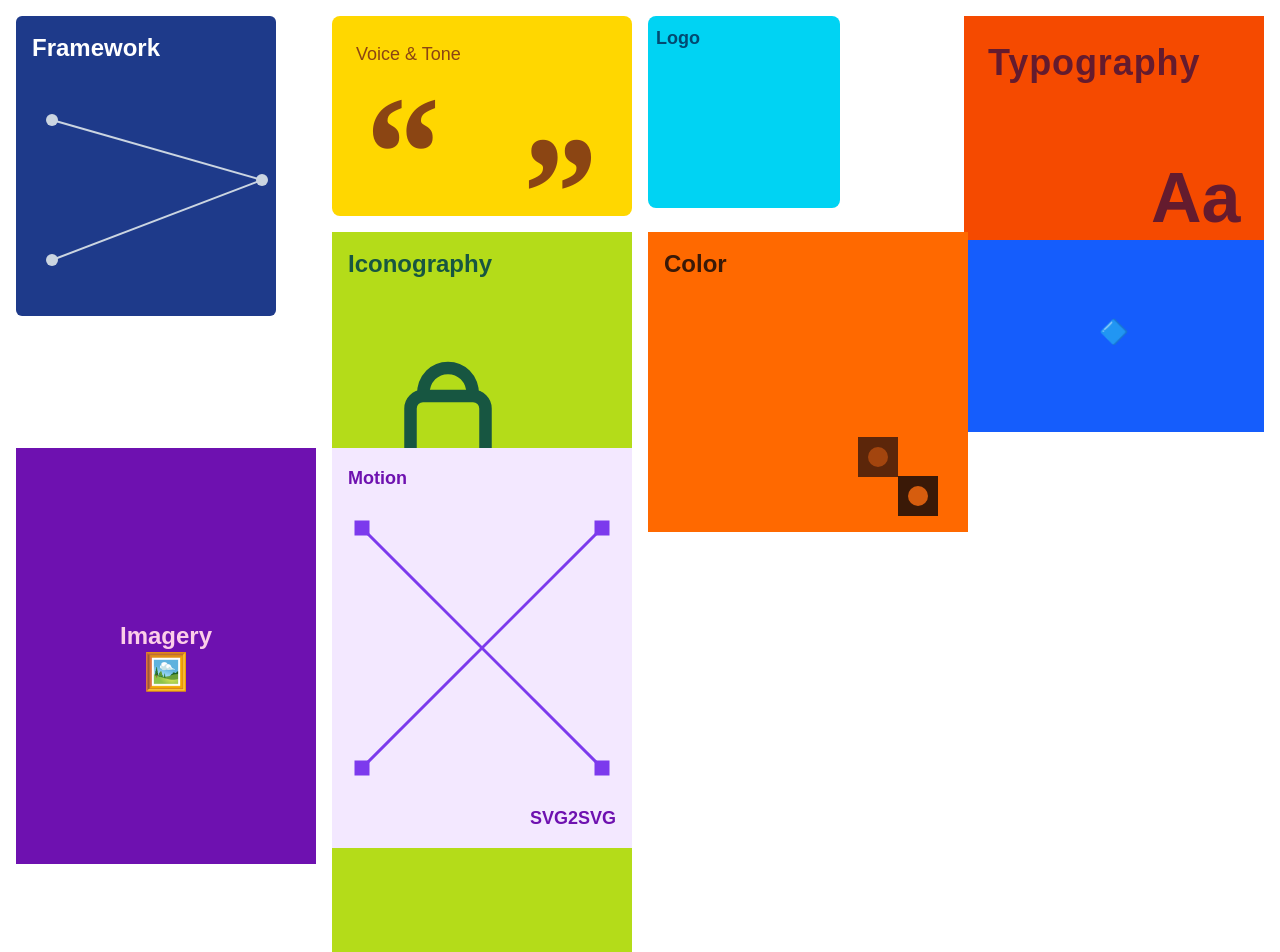
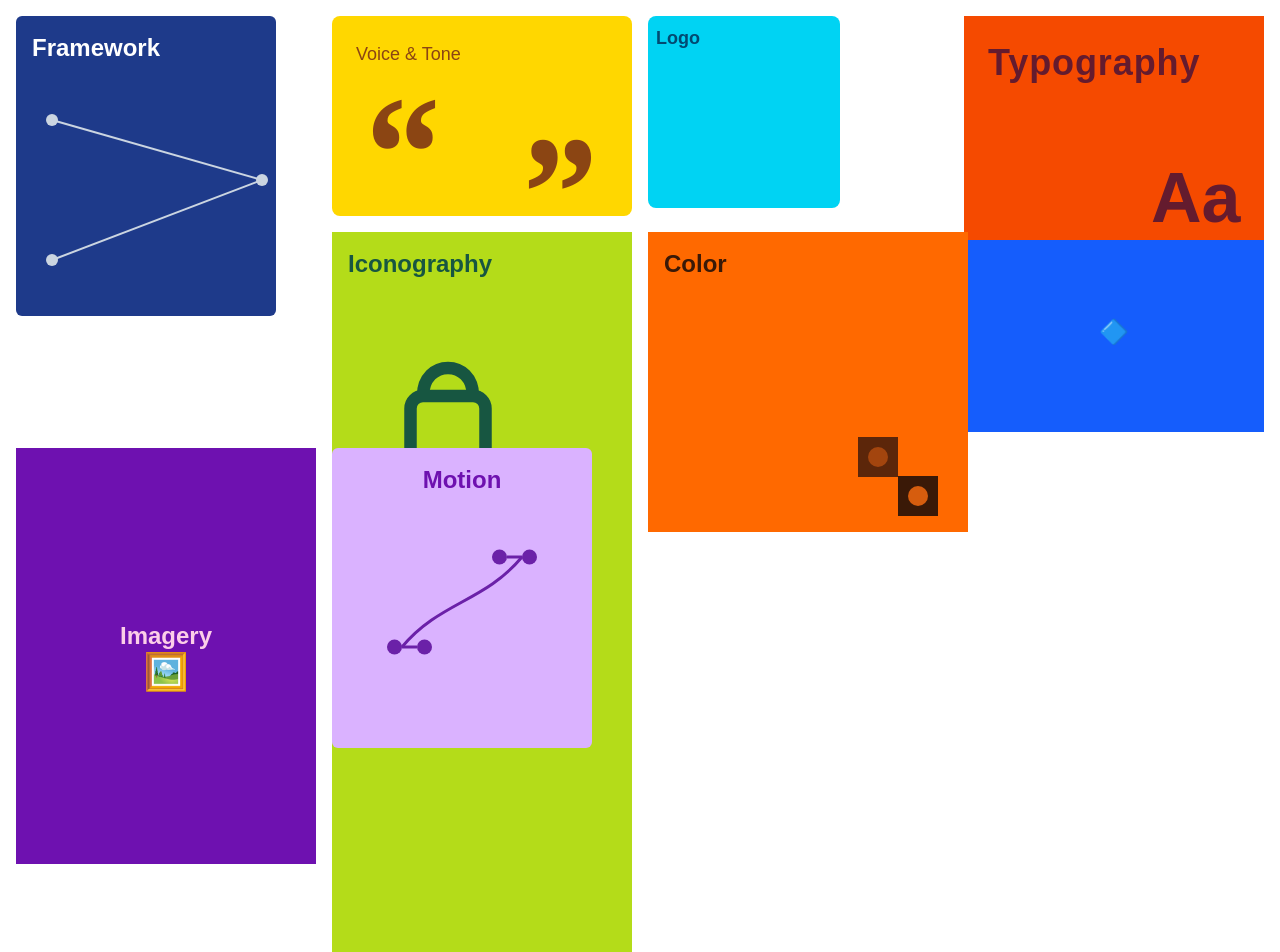
Before and after one commit to ANUBARGAVI/my-app-project, a Next.js app: page / in a window 1280 px wide. Shown: the top 952 px of the page. Built offline with nearby package versions, Linux system fonts and the light colour scheme.

Commit message:
motion updated

```diff
--- a/src/app/components/Motion.tsx
+++ b/src/app/components/Motion.tsx
@@ -1,99 +1,103 @@
-"use client";
-import React, { useRef } from "react";
-import { gsap } from "gsap";
 
-const DOT_SIZE = 20;
+'use client';
+import React, { useRef, useEffect } from 'react';
+import gsap from 'gsap';
 
 const Motion = () => {
-  const graphRef = useRef<SVGSVGElement>(null);
+  const leftBottom = useRef<SVGCircleElement>(null);
+  const rightBottom = useRef<SVGCircleElement>(null);
+  const leftTop = useRef<SVGCircleElement>(null);
+  const rightTop = useRef<SVGCircleElement>(null);
+  const curve = useRef<SVGPathElement>(null);
+  const lineTop = useRef<SVGLineElement>(null);
+  const lineBottom = useRef<SVGLineElement>(null);
+  const container = useRef<HTMLDivElement>(null);
+  const title = useRef<HTMLHeadingElement>(null);
 
-  const handleMouseEnter = () => {
-    gsap.to(graphRef.current, {
-      skewX: 20,
-      skewY: 10,
-      transformOrigin: "50% 50%",
+  useEffect(() => {
+    const tl = gsap.timeline({ paused: true });
+
+    // Animate circles (rod ends)
+    tl.to(leftBottom.current, { attr: { cx: 5 }, duration: 0.5, ease: 'power2.out' }, 0);
+    tl.to(rightBottom.current, { attr: { cx: 45 }, duration: 0.5, ease: 'power2.out' }, 0);
+    tl.to(leftTop.current, { attr: { cx: 75 }, duration: 0.5, ease: 'power2.out' }, 0);
+    tl.to(rightTop.current, { attr: { cx: 115 }, duration: 0.5, ease: 'power2.out' }, 0);
+
+    // Animate lines to connect circle edges (radius = 5)
+    tl.to(lineBottom.current, {
+      attr: { x1: 10, x2: 40 },
       duration: 0.5,
-      ease: "power2.out",
-    });
-  };
+      ease: 'power2.out',
+    }, 0);
 
-  const handleMouseLeave = () => {
-    gsap.to(graphRef.current, {
-      skewX: 0,
-      skewY: 0,
-      transformOrigin: "50% 50%",
+    tl.to(lineTop.current, {
+      attr: { x1: 80, x2: 110 },
       duration: 0.5,
-      ease: "power2.inOut",
-    });
-  };
+      ease: 'power2.out',
+    }, 0);
+
+    // Animate curve to start/end at circle edges
+    tl.to(curve.current, {
+      attr: { d: 'M10 90 C 40 60, 80 60, 110 30' },
+      duration: 0.5,
+      ease: 'power2.out'
+    }, 0);
+
+    // Style changes
+    tl.to(container.current, { backgroundColor: '#000000', duration: 0.5 }, 0);
+    tl.to(title.current, { color: '#ffffff', duration: 0.5 }, 0);
+
+    // Lines and path color change to white
+    tl.to([lineTop.current, lineBottom.current, curve.current], { stroke: '#ffffff', duration: 0.5 }, 0);
+
+    // Circles stroke/fill changes
+    tl.to([leftBottom.current, rightBottom.current, leftTop.current, rightTop.current], {
+      fill: 'transparent',
+      stroke: '#ffffff',
+      strokeWidth: 2,
+      duration: 0.5,
+    }, 0);
+
+    const el = container.current;
+    if (!el) return;
+
+    const onMouseEnter = () => tl.play();
+    const onMouseLeave = () => tl.reverse();
+
+    el.addEventListener('mouseenter', onMouseEnter);
+    el.addEventListener('mouseleave', onMouseLeave);
+
+    return () => {
+      el.removeEventListener('mouseenter', onMouseEnter);
+      el.removeEventListener('mouseleave', onMouseLeave);
+    };
+  }, []);
 
   return (
     <div
-      className="relative w-full h-[400px] bg-purple-100"
-      onMouseEnter={handleMouseEnter}
-      onMouseLeave={handleMouseLeave}
+      ref={container}
+      className="w-[260px] h-[300px] rounded-md p-4 bg-purple-300 text-purple-800 flex flex-col items-center justify-start cursor-pointer transition-colors duration-300"
     >
-      {/* Top left label */}
-      <span className="absolute top-4 left-4 text-purple-800 font-bold text-lg select-none">
-        Motion
-      </span>
-      {/* Bottom right label */}
-      <span className="absolute bottom-4 right-4 text-purple-800 font-bold text-lg select-none">
-        SVG2SVG
-      </span>
-      {/* SVG Graph */}
-      <svg
-        ref={graphRef}
-        width="100%"
-        height="100%"
-        viewBox="0 0 400 400"
-        className="absolute inset-0"
-      >
-        {/* Diagonal lines */}
-        <line
-          x1={40}
-          y1={40}
-          x2={360}
-          y2={360}
-          stroke="#7c3aed"
-          strokeWidth={4}
-        />
-        <line
-          x1={360}
-          y1={40}
-          x2={40}
-          y2={360}
-          stroke="#7c3aed"
-          strokeWidth={4}
-        />
-        {/* Four square dots */}
-        <rect
-          x={30}
-          y={30}
-          width={DOT_SIZE}
-          height={DOT_SIZE}
-          fill="#7c3aed"
-        />
-        <rect
-          x={350}
-          y={30}
-          width={DOT_SIZE}
-          height={DOT_SIZE}
-          fill="#7c3aed"
-        />
-        <rect
-          x={30}
-          y={350}
-          width={DOT_SIZE}
-          height={DOT_SIZE}
-          fill="#7c3aed"
-        />
-        <rect
-          x={350}
-          y={350}
-          width={DOT_SIZE}
-          height={DOT_SIZE}
-          fill="#7c3aed"
+      <h2 ref={title} className="text-2xl font-bold mb-4">Motion</h2>
+
+      <svg viewBox="0 0 120 120" className="w-[180px] h-[180px]">
+        {/* Rod lines adjusted for circle edges */}
+        <line ref={lineBottom} x1="20" y1="90" x2="30" y2="90" stroke="#6B21A8" strokeWidth="2" />
+        <line ref={lineTop} x1="90" y1="30" x2="100" y2="30" stroke="#6B21A8" strokeWidth="2" />
+
+        {/* Circles (animated) */}
+        <circle ref={leftBottom} cx="15" cy="90" r="5" fill="#6B21A8" />
+        <circle ref={rightBottom} cx="35" cy="90" r="5" fill="#6B21A8" />
+        <circle ref={leftTop} cx="85" cy="30" r="5" fill="#6B21A8" />
+        <circle ref={rightTop} cx="105" cy="30" r="5" fill="#6B21A8" />
+
+        {/* Curve adjusted for circle edges */}
+        <path
+          ref={curve}
+          d="M20 90 C 45 60, 75 60, 100 30"
+          stroke="#6B21A8"
+          strokeWidth="2"
+          fill="none"
         />
       </svg>
     </div>
--- a/src/app/page.tsx
+++ b/src/app/page.tsx
@@ -26,10 +26,13 @@ export default function Home() {
           <Color />
         </div>
         <DropboxIcon />
+
         <div className="row-span-2">
           <Imagery />
         </div>
-        <Motion />
+      <div>
+         <Motion />
+      </div>
       </div>
     </main>
   );
```
